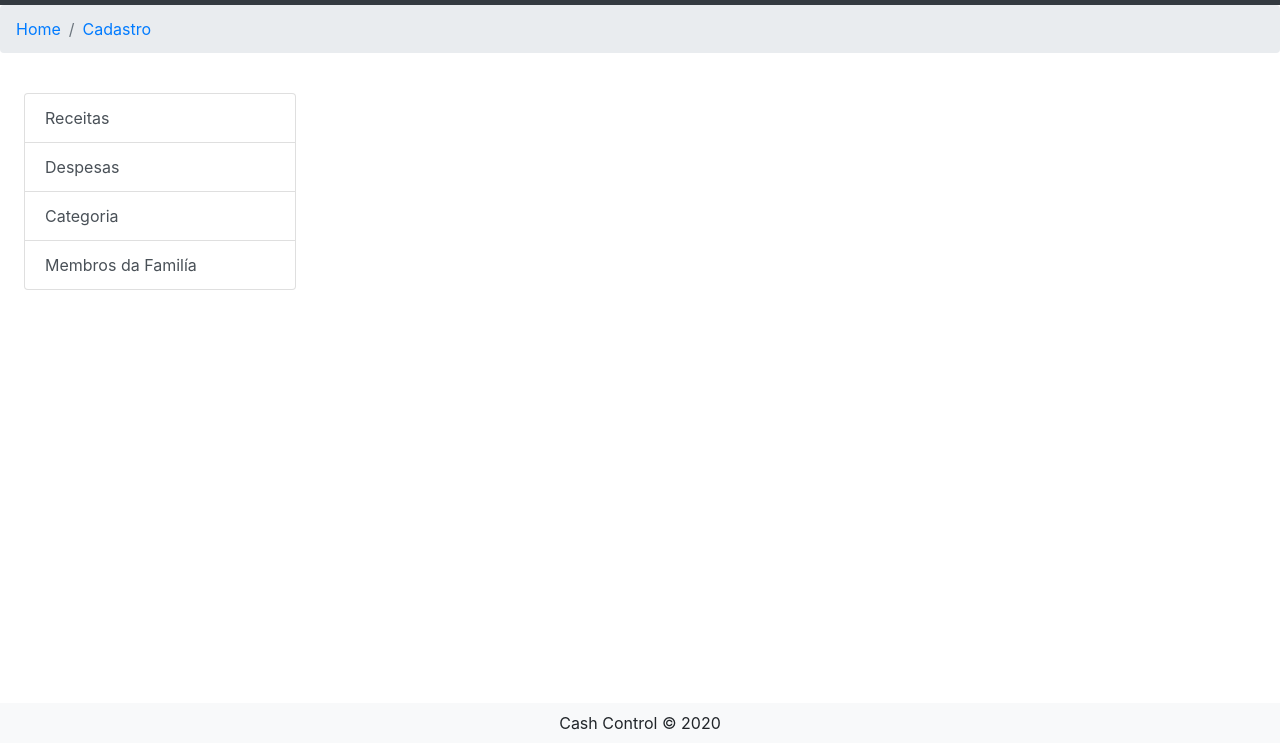
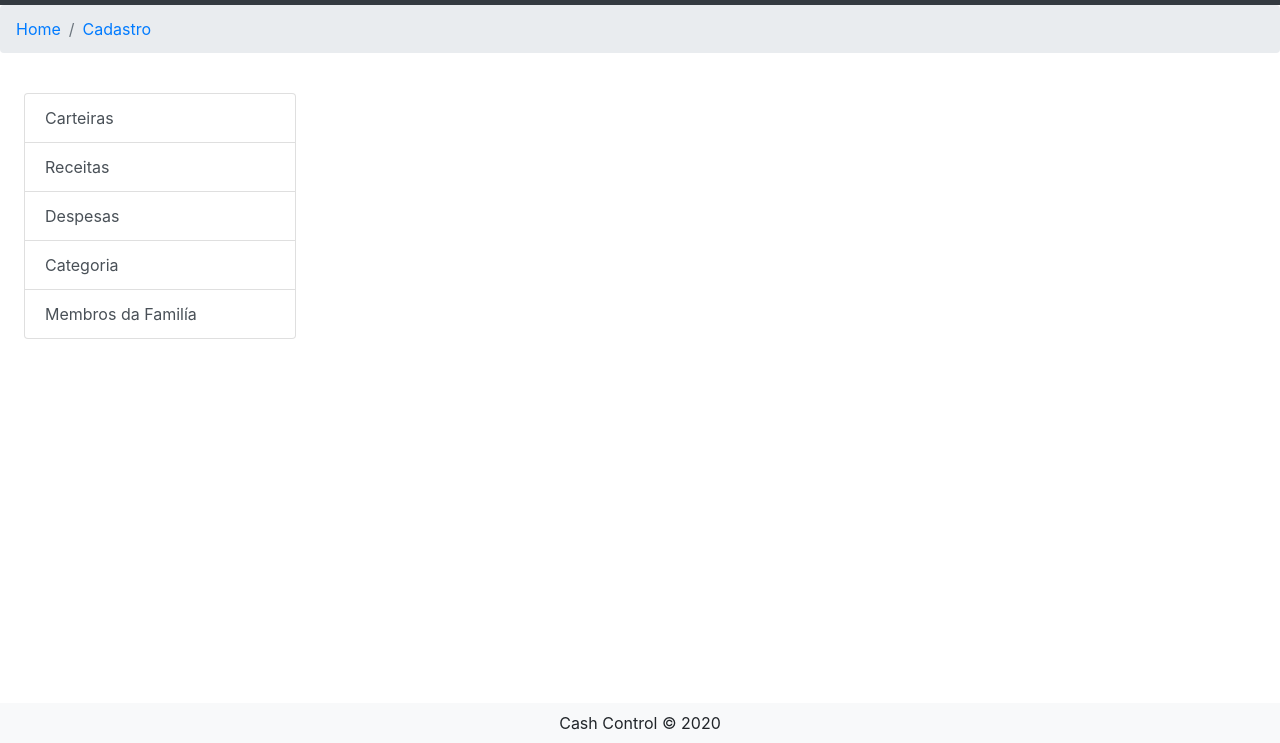
Before and after one commit to projetodh-integrador/paginasHTML, a plain HTML site: page cadastro.html in a window 1280 px wide. Shown: the part 57-800 px from the top of the page. Drawn offline with nearby package versions, Linux system fonts and the light colour scheme.

Commit message:
update cadastro.html link carteira

```diff
--- a/cadastro.html
+++ b/cadastro.html
@@ -88,6 +88,7 @@
 
         <div id="menu-cadastro">
 
+          <a href="cadastro-carteiras.html" class="list-group-item list-group-item-action">Carteiras</a>
           <a href="cadastro-receitas.html" class="list-group-item list-group-item-action">Receitas</a>
           <a href="cadastro-despesas.html" class="list-group-item list-group-item-action">Despesas</a>
           <a href="cadastro-categoria.html" class="list-group-item list-group-item-action">Categoria</a>
```
